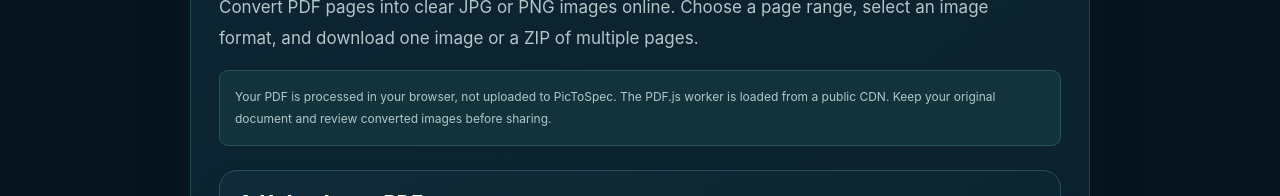
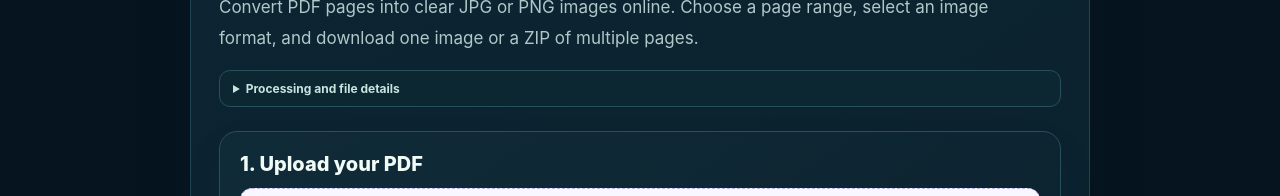
Before and after one commit to ya6331856-cpu/pic-to-spec, a Next.js app: page /pdf-to-jpg in a window 1280 px wide. Shown: the part 385-581 px from the top of the page. Built offline with nearby package versions, Linux system fonts and the light colour scheme; no server answers.

Commit message:
Move secondary PDF privacy notice into a compact disclosure

```diff
--- a/components/PDFToImageTool.tsx
+++ b/components/PDFToImageTool.tsx
@@ -133,7 +133,7 @@ export default function PDFToImageTool() {
     <p className="kicker">FREE PDF CONVERTER</p>
     <h1>PDF to JPG / PNG Converter</h1>
     <p className="lead">Convert PDF pages into clear JPG or PNG images online. Choose a page range, select an image format, and download one image or a ZIP of multiple pages.</p>
-    <p className="note">Your PDF is processed in your browser, not uploaded to PicToSpec. The PDF.js worker is loaded from a public CDN. Keep your original document and review converted images before sharing.</p>
+    <details className="tool-note-details"><summary>Processing and file details</summary><p>Your PDF is processed in your browser and is not uploaded to PicToSpec. The PDF.js worker is loaded from a public CDN. Keep your original document and review converted images before sharing.</p></details>
     <section className="workspace" style={{margin:"24px 0",padding:20}}>
       <h2>1. Upload your PDF</h2>
       <input type="file" accept=".pdf,application/pdf" disabled={busy} onChange={e=>{selectPdf(e.target.files?.[0]||null);e.currentTarget.value="";}}/>
```
